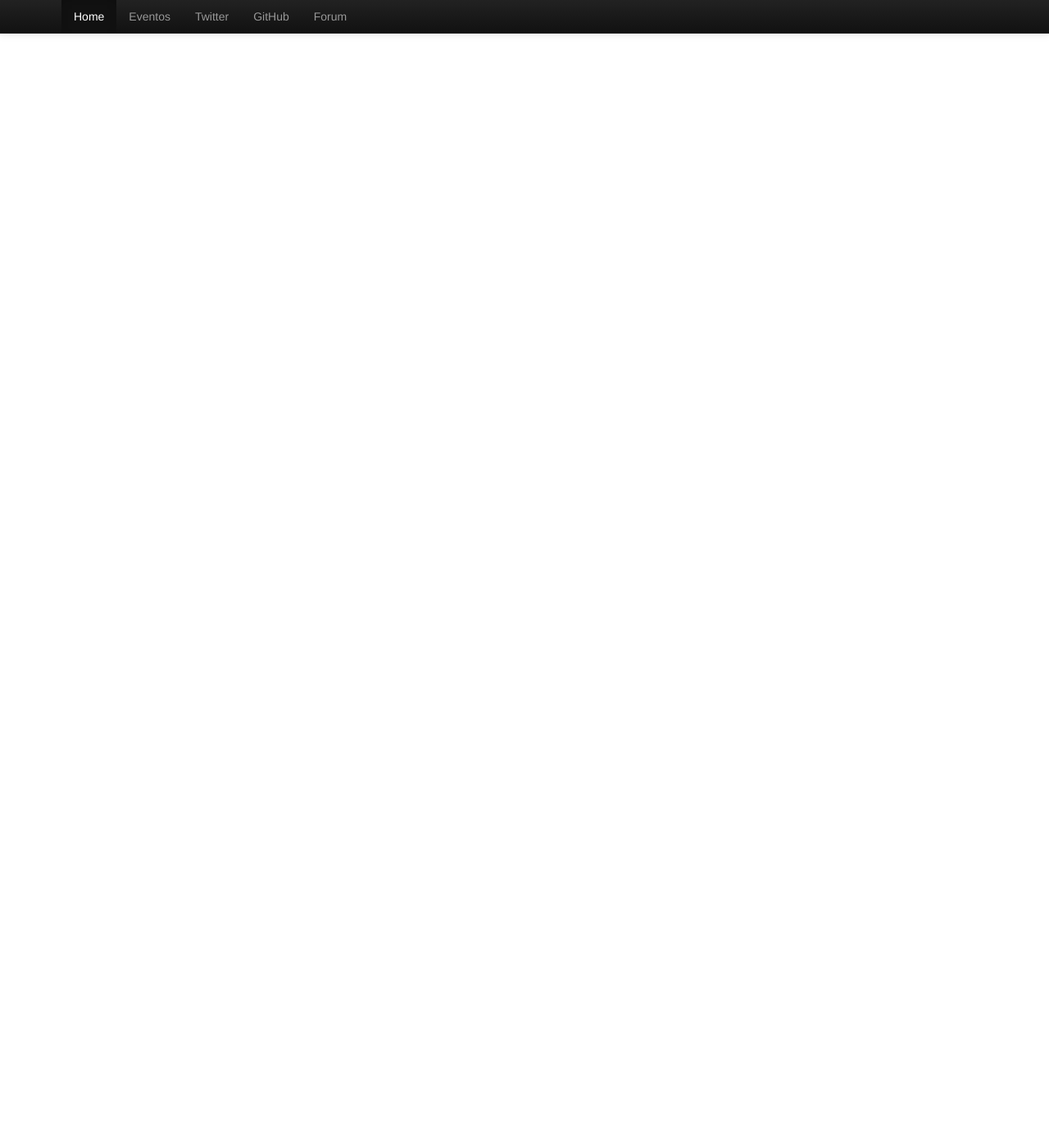
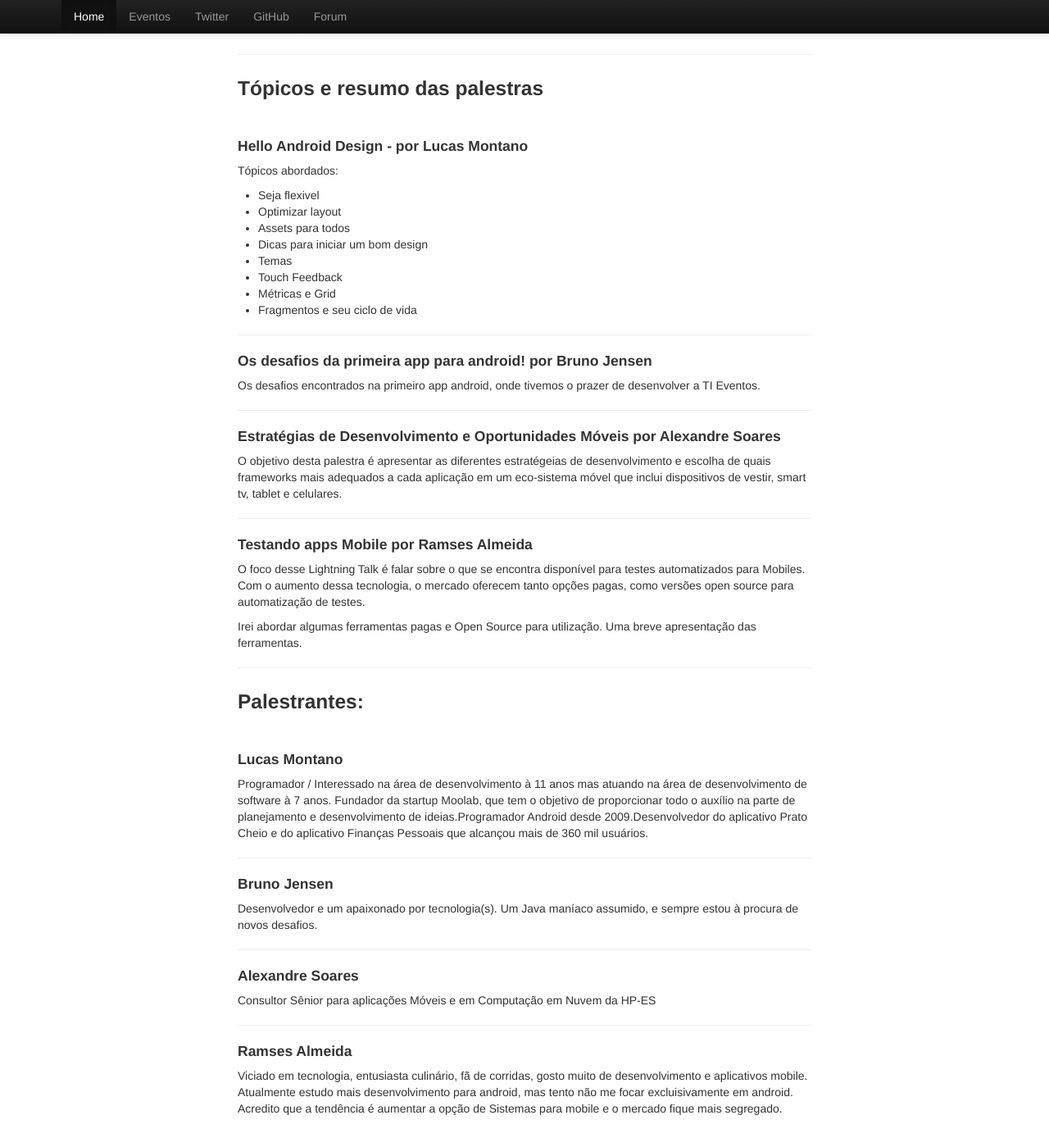
Before and after one commit to vameri/gumobilers.github.com, a Jekyll site: the page built from _posts/2013-06-04-evento-apresentacao-grupo.html, in a window 1280 px wide and 1400 px high, scrolled down 626 px. Shown: the whole window at 82% size. Built offline with Jekyll 4.4.1, drawn with Linux system fonts in a browser that asks for light colours; before the commit the page ends 900 px from its top, so only the background shows below that; some of the changed text lies outside the part shown.

Commit message:
update post

```diff
--- a/_posts/2013-06-04-evento-apresentacao-grupo.html
+++ b/_posts/2013-06-04-evento-apresentacao-grupo.html
@@ -7,18 +7,82 @@
 <article>
   	<h3>Apresentação do Grupo com o Tema Android.</h3>
   	<p>&nbsp;</p>
-  	<p>No dia 04/06, o grupo GU Mobile-RS discutirá diversos assuntos sobre
-desenvolvimento de aplicativos para a plataforma Android.</p>
+  	<p>No dia 04/06, o grupo GU Mobile-RS discutirá diversos assuntos sobre desenvolvimento de aplicativos para a plataforma Android.</p>
 
-	<p>O evento irá abordar apresentações de Lightning Talks (LT), com
-duração de 15 minutos sendo 5 para perguntas.  No final do evento , os
-participantes poderão fazer networking na estrutura disponibilizada
-junto ao coffee break.</p>
+	<p>O evento irá abordar apresentações de Lightning Talks (LT), com duração de 15 minutos sendo 5 para perguntas.  No final do evento , os participantes poderão fazer networking na estrutura disponibilizada junto ao coffee break.</p>
+	<br>
+
+  	<p><strong>Data:</strong> 04/06/2013 <strong>Hora:</strong> 19:00 - 22:00</p>
+
+	<p><strong>Local:</strong> PUCRS - FACIN / PRÉDIO 32 - sala 517 - Porto Alegre RS</p>
+	<br>
 
 	<p><a href="http://www.sucesurs.org.br/evento/desenvolvimento-aplicacoes-mobile-com-android" class="btn">Faça seu cadastro nesse evento</a></p>
 
-	<p>Ou caso você queira palestrar em 15 minutos neste evento? Mande sua "Lightning Talk" por esse link <a href="http://goo.gl/L5irj">http://goo.gl/L5irj</a></p>
+	<hr>
+
+	<h3>Grade do evento</h3>
+
+	<ul>
+		<li><strong>18:45 ás 19:10</strong> - Entrada e credenciamento</li>
+		<li><strong>19:10 ás 19:20</strong> - Abertura do evento</li>
+		<li><strong>19:20 ás 19:40</strong> - Apresentação do Grupo GU Mobile-RS</li>
+		<li><strong>19:40 ás 20:30</strong> - Hello Android Design –  Lucas Montano</li>
+		<li><strong>20:30 ás 21:00</strong> - Coffee + Network</li>
+		<li><strong>21:00 ás 21:15</strong> - Os desafios da primeira app para android! – Bruno Jensen</li>
+		<li><strong>21:15 ás 21:30</strong> - Estratégias de Desenvolvimento e Oportunidades Móveis – Alexandre Soares</li>
+		<li><strong>21:30 ás 21:45</strong> - Testando apps Mobile – Ramses Almeida</li>
+		<li><strong>21:45 ás 22:00</strong> - Encerramento</li>
+	</ul>
+	<hr>
+
+	<h3>Tópicos e resumo das palestras</h3>
+	<br>
+
+	<h4>Hello Android Design - por Lucas Montano</h4>
+	<p></p>Tópicos abordados:</p>
+	<ul>
+		<li>Seja flexivel</li>
+		<li>Optimizar layout</li>
+		<li>Assets para todos</li>
+		<li>Dicas para iniciar um bom design</li>
+		<li>Temas</li>
+		<li>Touch Feedback</li>
+		<li>Métricas e Grid</li>
+		<li>Fragmentos e seu ciclo de vida</li>
+	</ul>
+	<hr>
+
+	<h4>Os desafios da primeira app para android! por Bruno Jensen</h4>
+	<p>Os desafios encontrados na primeiro app android, onde tivemos o prazer de desenvolver a TI Eventos.</p>
+	<hr>
+
+	<h4>Estratégias de Desenvolvimento e Oportunidades Móveis por Alexandre Soares</h4>
+	<p>O objetivo desta palestra é apresentar as diferentes estratégeias de desenvolvimento e escolha de quais frameworks mais adequados a cada aplicação em um eco-sistema móvel que inclui dispositivos de vestir, smart tv, tablet e celulares.</p>
+	<hr>
+
+	<h4>Testando apps Mobile por Ramses Almeida</h4>
+	<p>O foco desse Lightning Talk é falar sobre o que se encontra disponível para testes automatizados para Mobiles. Com o aumento dessa tecnologia, o mercado oferecem tanto opções pagas, como versões open source para automatização de testes.</p>
+	<p>Irei abordar algumas ferramentas pagas e Open Source para utilização. Uma breve apresentação das ferramentas.</p>
+	<hr>
+
+
+	<h3>Palestrantes:</h3>
+	<br>
+
+	<h4>Lucas Montano</h4>
+	<p>Programador / Interessado na área de desenvolvimento à 11 anos mas atuando na área de desenvolvimento de software à 7 anos. Fundador da startup Moolab, que tem o objetivo de proporcionar todo o auxílio na parte de planejamento e desenvolvimento de ideias.Programador Android desde 2009.Desenvolvedor do aplicativo Prato Cheio e do aplicativo Finanças Pessoais que alcançou mais de 360 mil usuários.</p>
+	<hr>
+
+	<h4>Bruno Jensen</h4>
+	<p>Desenvolvedor e um apaixonado por tecnologia(s). Um Java maníaco assumido, e sempre estou à procura de novos desafios.</p>
+	<hr>
+
+	<h4>Alexandre Soares</h4>
+	<p>Consultor Sênior para aplicações Móveis e em Computação em Nuvem da HP-ES</p>
+	<hr>
+
+	<h4>Ramses Almeida</h4>
+	<p>Viciado em tecnologia, entusiasta culinário, fã de corridas, gosto muito de desenvolvimento e aplicativos mobile. Atualmente estudo mais desenvolvimento para android, mas tento não me focar excluisivamente em android. Acredito que a tendência é aumentar a opção de Sistemas para mobile e o mercado fique mais segregado.</p>
 
 </article>
-
-<hr>
```
